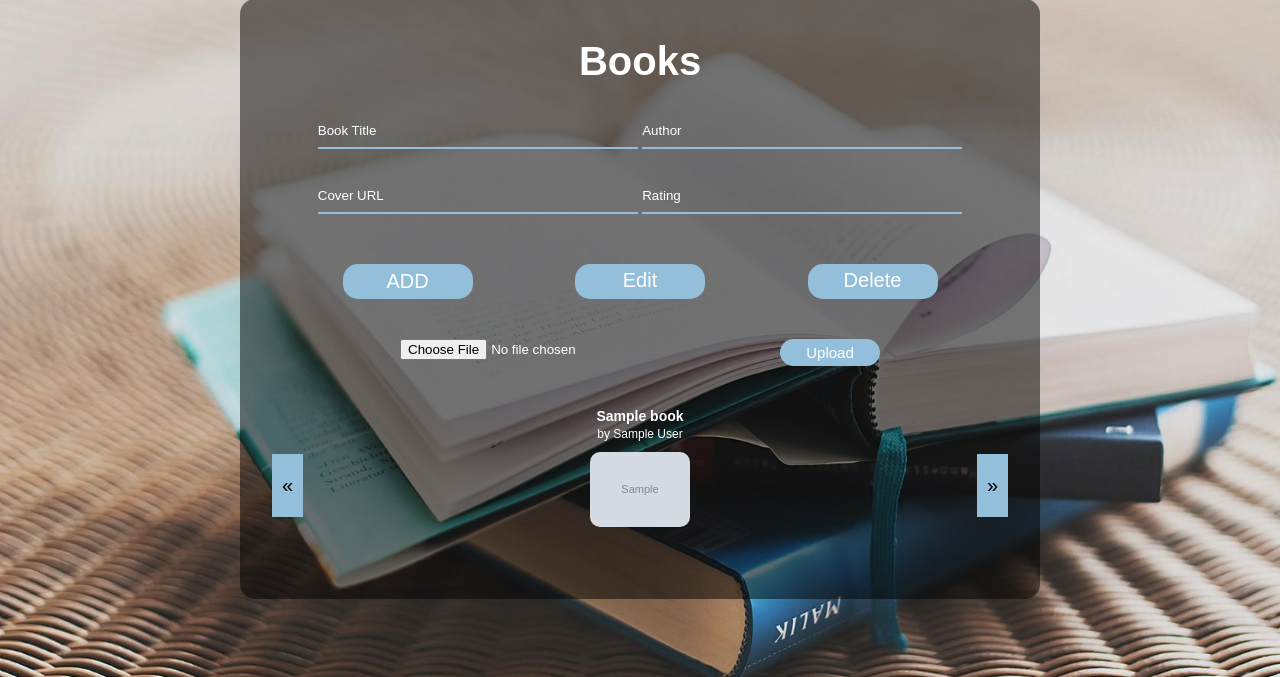
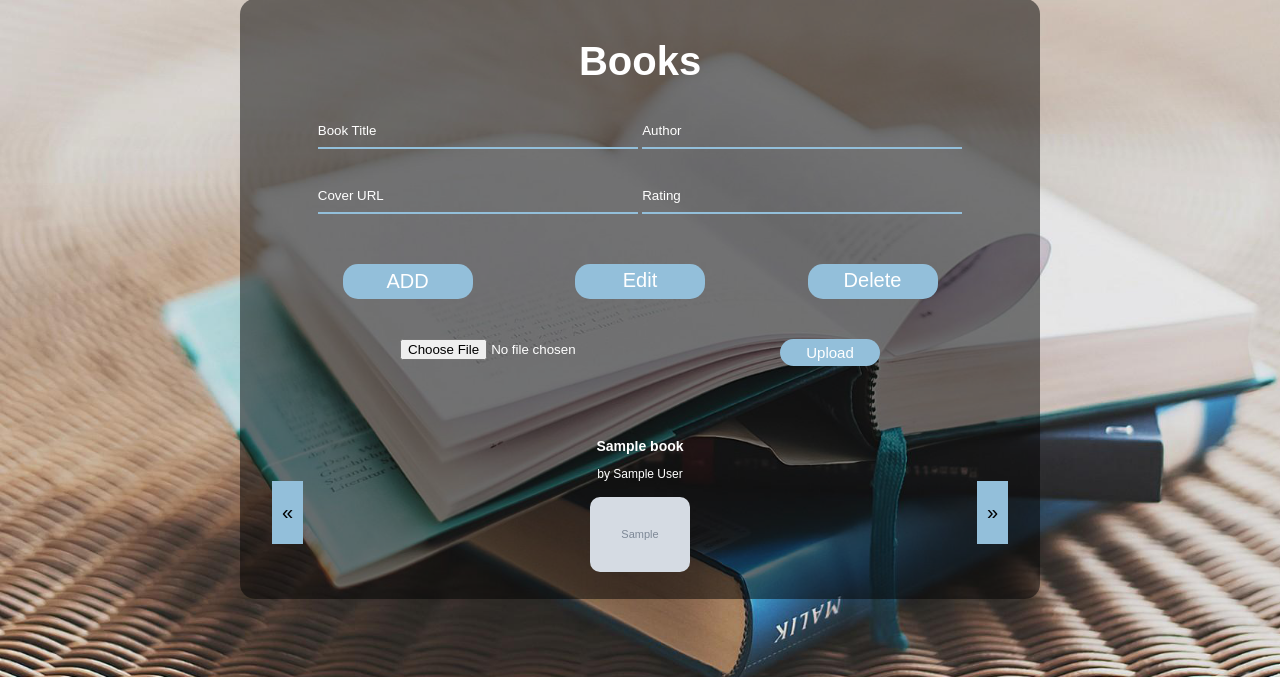
Before and after one commit to MohamedBhaa/CandleApp, a Flask app: template templates/books.html in a window 1280 px wide. Shown: the part 123-800 px from the top of the page. Run offline with Flask 2, Linux system fonts and the light colour scheme; the template is opened without the code that fills it: most values are stand-ins (such as "Sample title", 1, 10 or a date in 2020); grey boxes marked "Sample" are stand-in pictures.

Commit message:
CandleApp

```diff
--- a/static/books.css
+++ b/static/books.css
@@ -101,18 +101,21 @@
     display: flex;
     justify-content: space-between;
     align-items: flex-end;
+    height: 178px;
 }
 
 .book {
     color: white;
     display: inline-block;
     text-decoration: none;
-    /* width: 150px; */
+    width: 150px;
+    overflow: hidden;
+    white-space: nowrap;
 }
 
 .book p {
     font-size: 12px;
-    line-height: 0px;
+    line-height: 10px;
 }
 
 .book .title {
@@ -134,6 +137,7 @@
     color: black;
     font-size: 20px;
     margin: 32px;
+    margin-bottom: 50px;
     cursor: pointer;
 }
 
```
